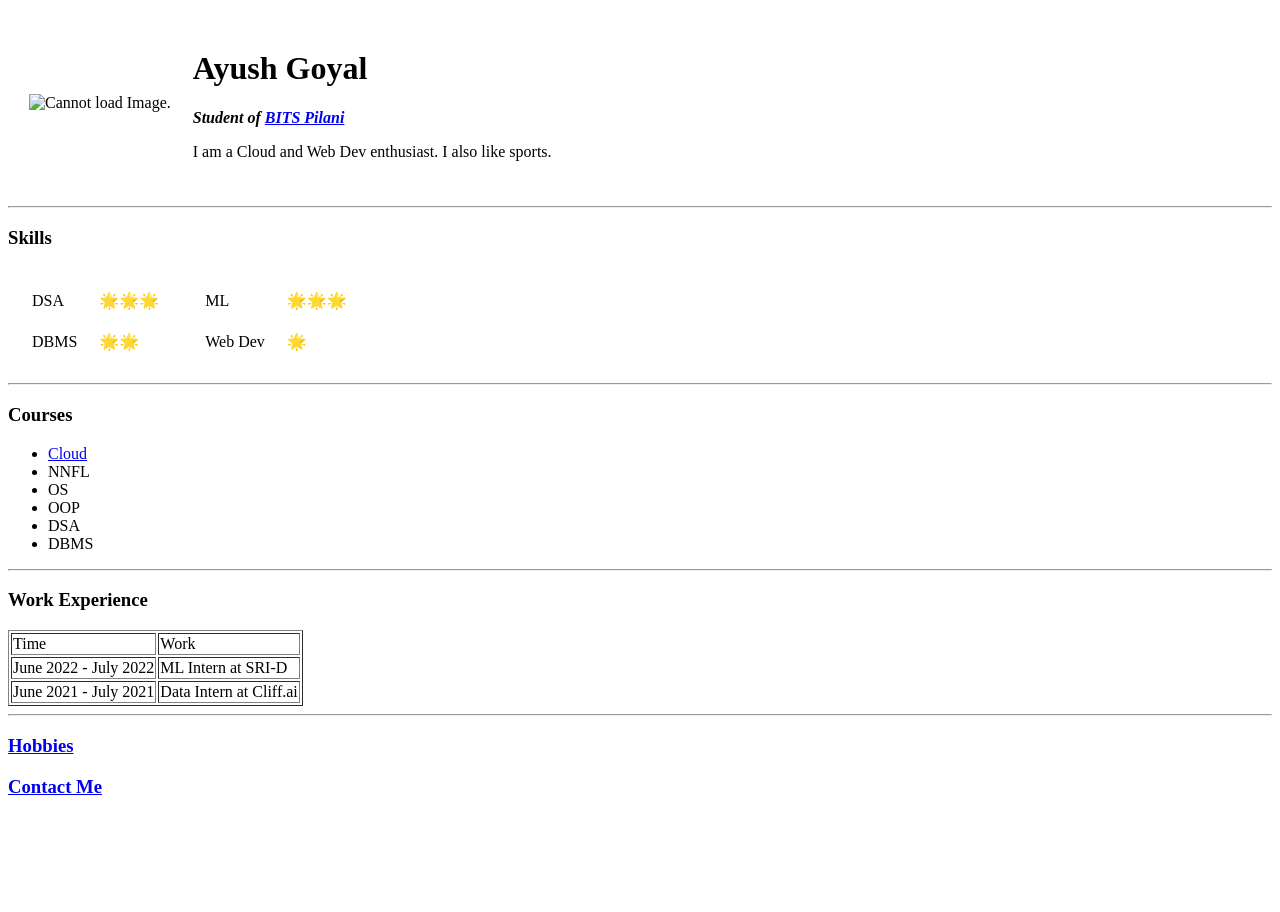
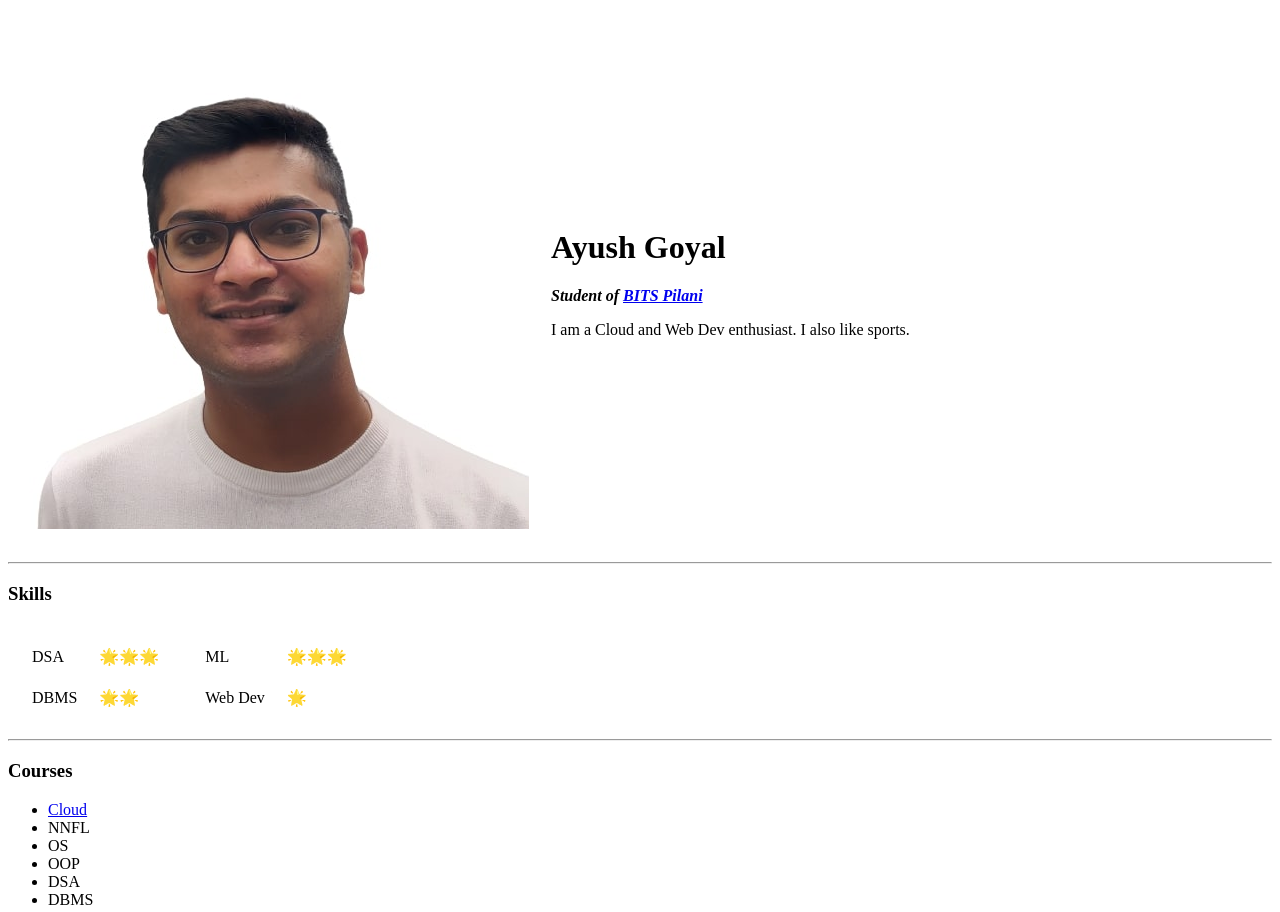
Before and after one commit to AyushG2704/Website, a plain HTML site: page index.html in a window 1280 px wide. Shown: the top 912 px of the page. Before the commit the page ends 816 px from the top, so only its background shows below. Drawn offline with Linux system fonts and the light colour scheme.

Commit message:
Update image path

```diff
--- a/index.html
+++ b/index.html
@@ -9,7 +9,7 @@
 <body>
   <table cellspacing="20">
     <tr>
-      <td><img src="Ayush_ID.jpg" alt="Cannot load Image."></td>
+      <td><img src="images/Ayush_ID.jpg" alt="Cannot load Image."></td>
       <td>
         <h1>Ayush Goyal</h1>
 
```
